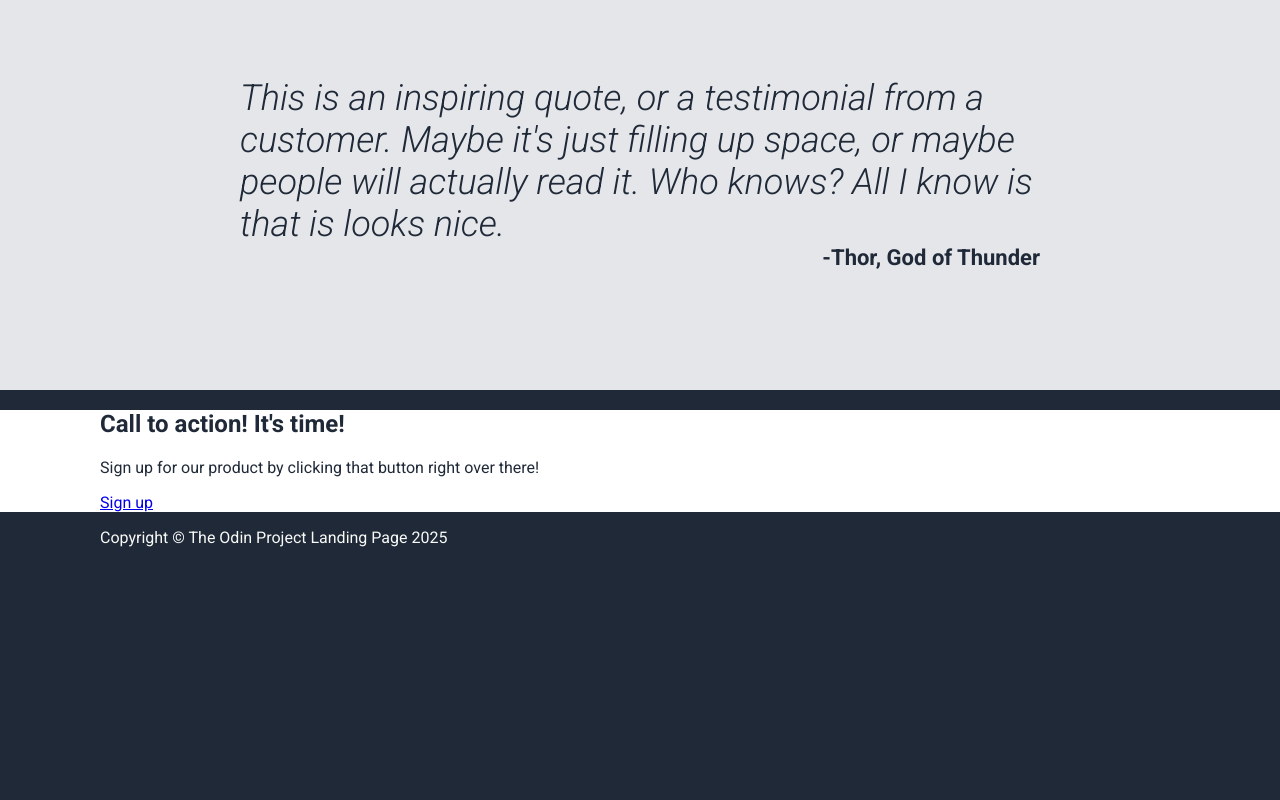
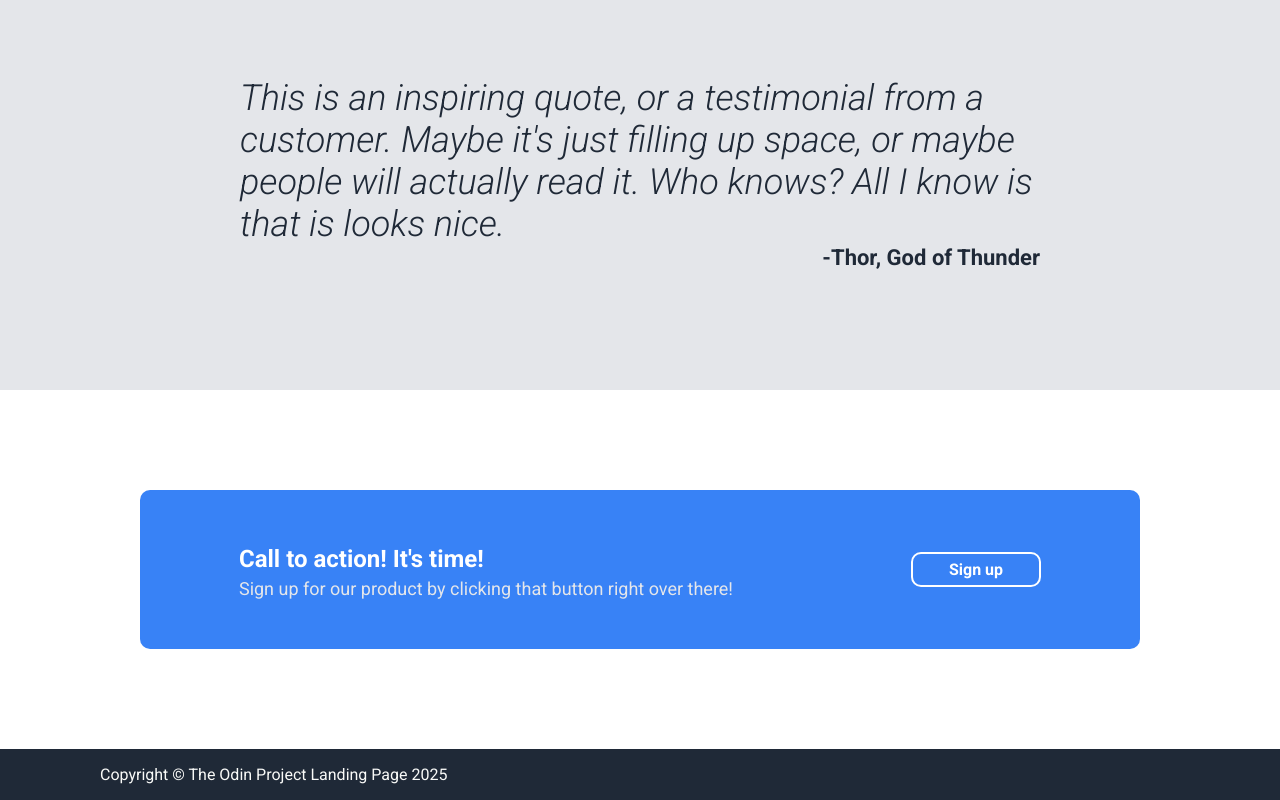
Before and after one commit to gonrogon/odin-landing-page, a plain HTML site: page index.html in a window 1280 px wide. Shown: the part 1001-1801 px from the top of the page. Before the commit the page ends 1564 px from the top, so only its background shows below. Drawn offline with Linux system fonts and the light colour scheme.

Commit message:
Add styles to the sign up area

```diff
--- a/style.css
+++ b/style.css
@@ -169,4 +169,47 @@ body {
 .call {
     background-color: #fff;
     color: #1f2937;
+    padding: 100px 0;
 }
+
+.call .box {
+    box-sizing: border-box;
+    width: 100%;
+    max-width: 1000px;
+    margin: auto;
+    background-color: #3882f6;
+    border-radius: 10px;
+    color: #e4e6ea;
+    padding: 50px 10px;
+    display: flex;
+    justify-content: space-around;
+}
+
+.call h2 {
+    color: #fff;
+    font-size: 24px;
+    font-weight: bold;
+    margin: 5px 0;
+    padding: 0;
+}
+
+.call p {
+    font-size: 18px;
+    margin: 0;
+}
+
+.call a {
+    align-self: center;
+    display: inline-block;
+    border: 2px solid #fff;
+    border-radius: 10px;
+    padding: 6px 36px;
+    text-decoration: none;
+    font-weight: bold;
+    color: #fff;
+    text-wrap: nowrap;
+}
+
+.call a:hover {
+    background-color: #aaa;
+}
```
